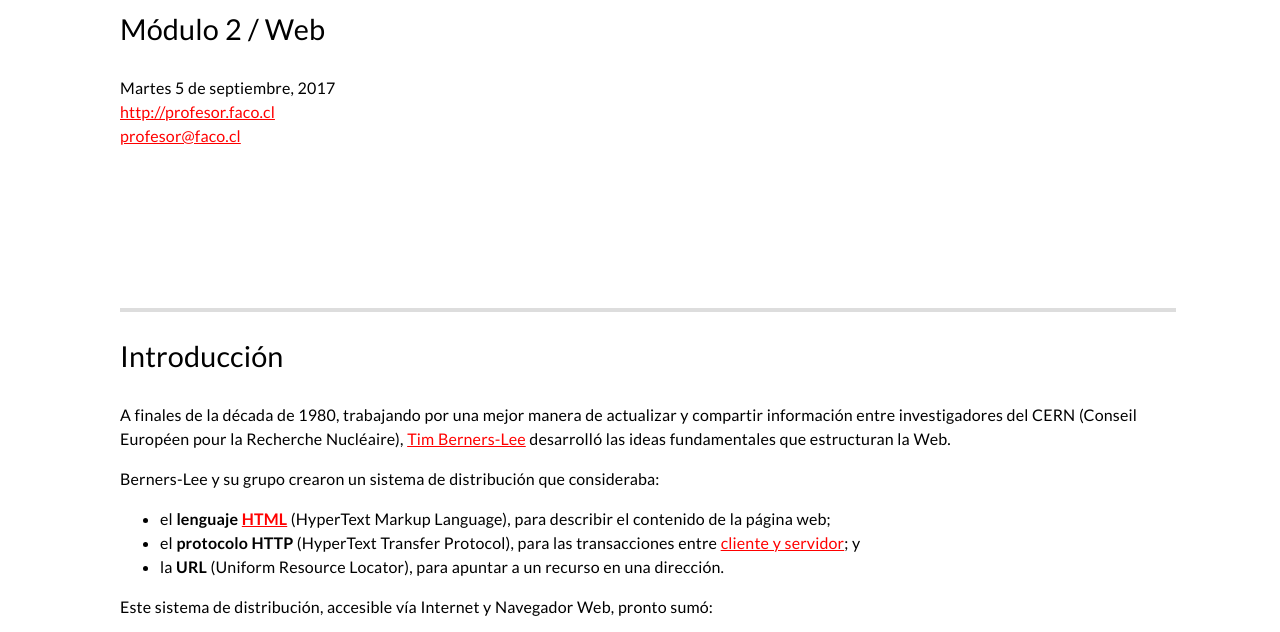
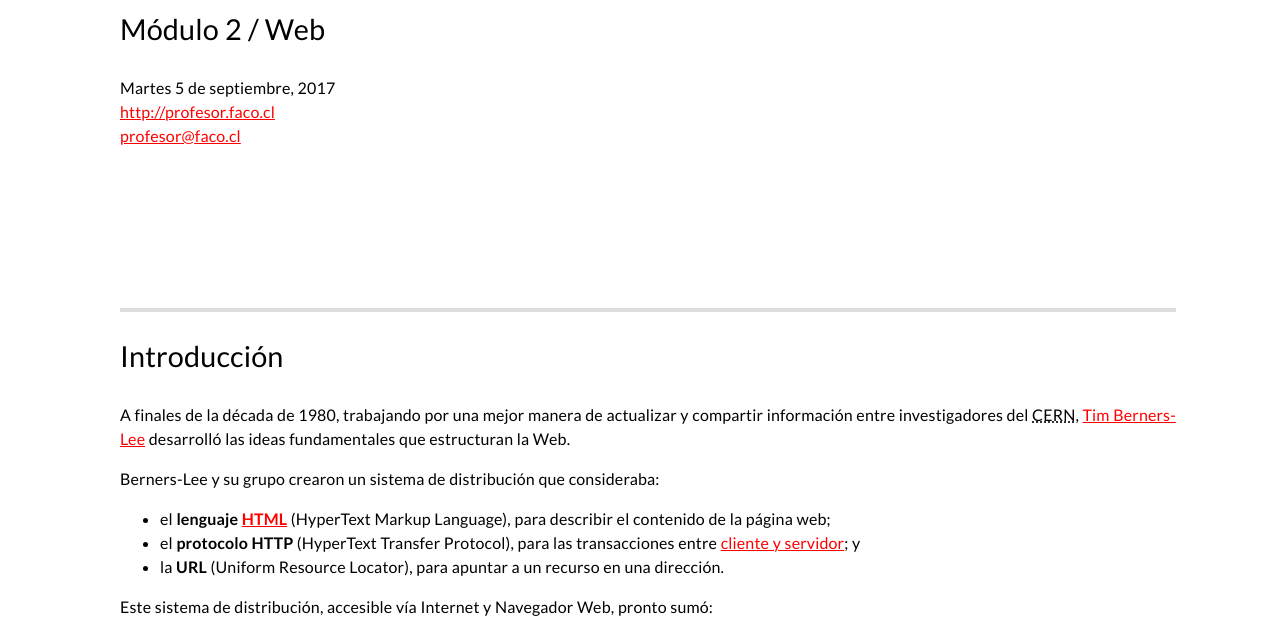
Before and after one commit to catahepp/procesos-de-produccion, a plain HTML site: page index.html in a window 1280 px wide. Shown: the part 136-768 px from the top of the page. Drawn offline with Linux system fonts and the light colour scheme.

Commit message:
Update index.html

```diff
--- a/index.html
+++ b/index.html
@@ -18,7 +18,7 @@ Martes 5 de septiembre, 2017<br />
 </p>
 <hr />
 <h2>Introducción</h2>
-<p>A finales de la década de 1980, trabajando por una mejor manera de actualizar y compartir información entre investigadores del CERN (Conseil Européen pour la Recherche Nucléaire), <a href="https://es.wikipedia.org/wiki/Tim_Berners-Lee">Tim Berners-Lee</a> desarrolló las ideas fundamentales que estructuran la Web. </p>
+<p>A finales de la década de 1980, trabajando por una mejor manera de actualizar y compartir información entre investigadores del <abbr title="Conseil Européen pour la Recherche Nucléaire">CERN</abbr>, <a href="https://es.wikipedia.org/wiki/Tim_Berners-Lee">Tim Berners-Lee</a> desarrolló las ideas fundamentales que estructuran la Web. </p>
 <p>Berners-Lee y su grupo crearon un sistema de distribución que consideraba:</p>
 <ul>
 <li>el <strong>lenguaje <a href="https://developer.mozilla.org/es/docs/Web/HTML">HTML</a></strong> (HyperText Markup Language), para describir el contenido de la página web;</li>
```
